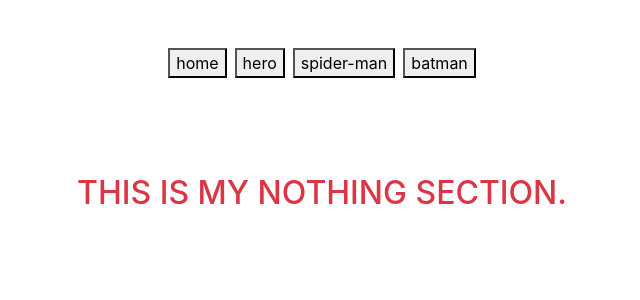
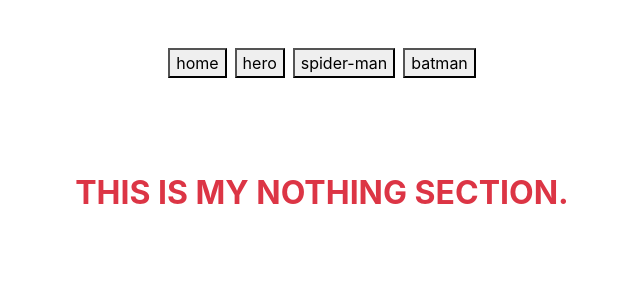
Before and after one commit to itzkunal01/practice-23-03-2024, a React (Create React App) app: page / in a window 1280 px wide. Shown: the top 300 px of the page, without its empty margins (318-958 px from the left). Built offline with nearby package versions, Linux system fonts and the light colour scheme.

Commit message:
updating code

```diff
--- a/src/components/Main.jsx
+++ b/src/components/Main.jsx
@@ -4,7 +4,9 @@ const Main = ({ name }) => {
   return (
     <>
       <div className="text-center p-5 text-danger text-uppercase">
-        <h2>This is my {name} section.</h2>
+        <h2>
+          <b>This is my {name} section.</b>
+        </h2>
       </div>
     </>
   );
```
